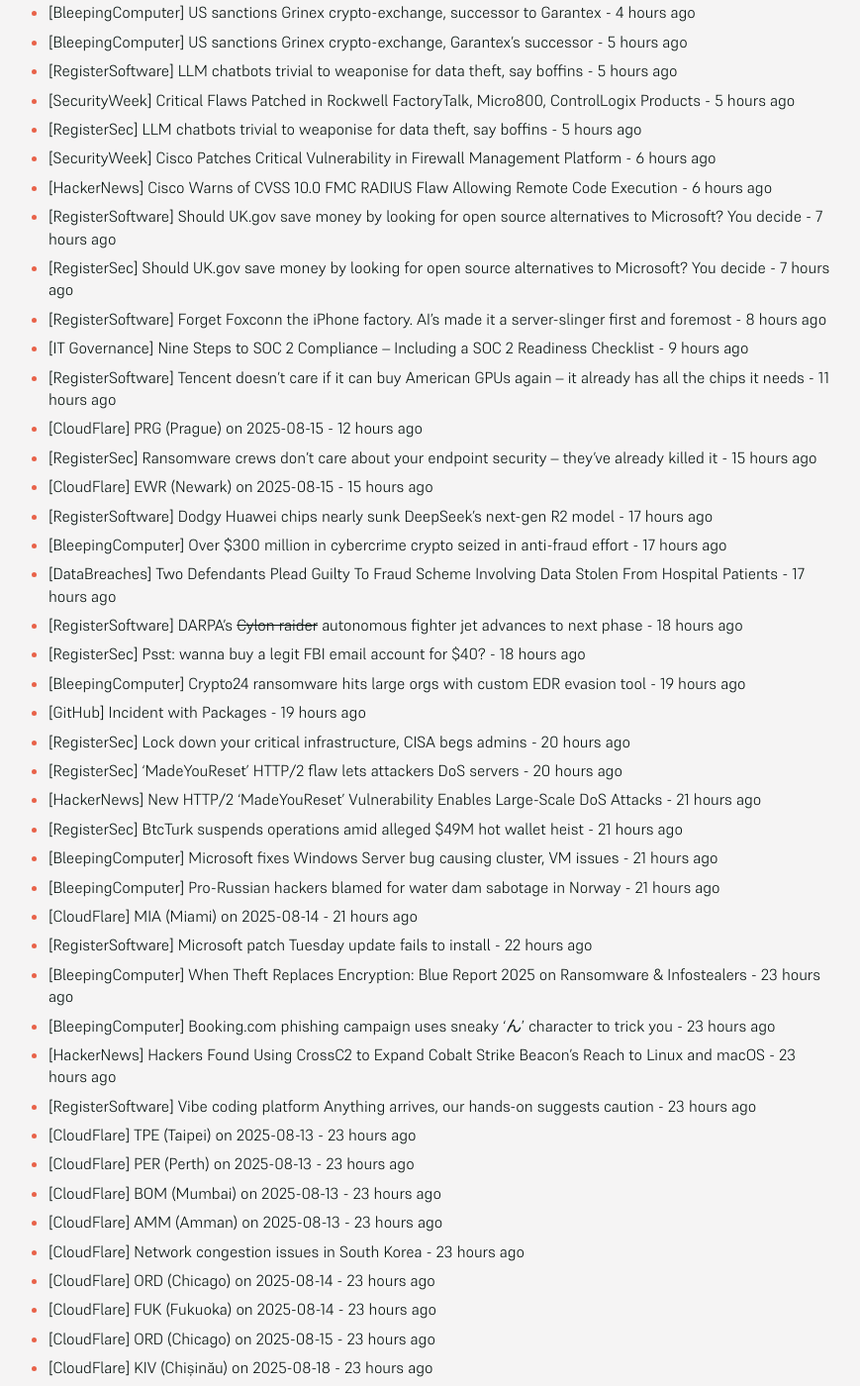
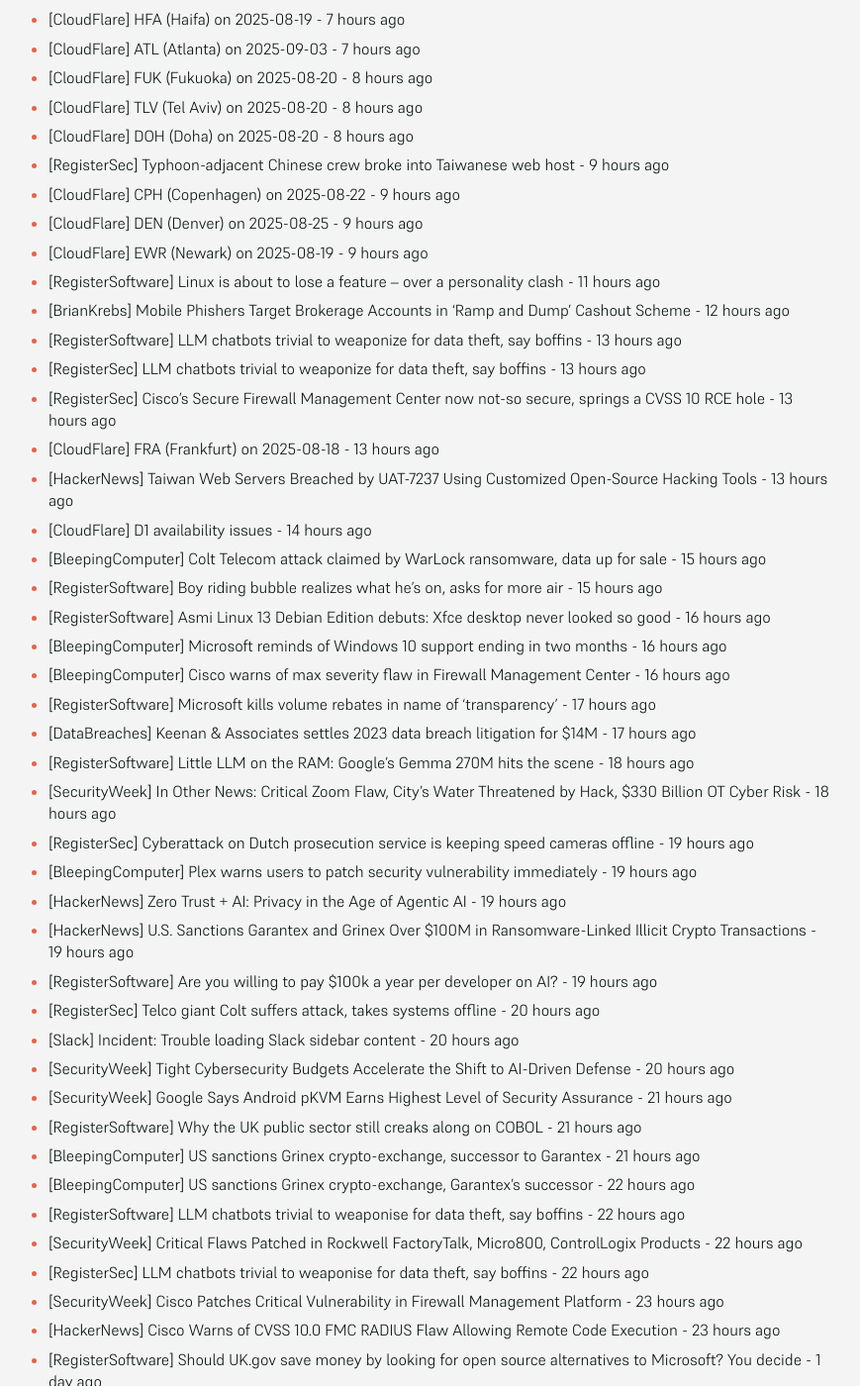
Before and after one commit to SecOpsNews/news, a Jekyll site: the page built from index.md, in a window 1280 px wide and 1400 px high, scrolled down 729 px. Shown: the whole window at 99% size, without its empty margins (215-1084 px from the left). Built offline with Jekyll 4.4.1, drawn with Linux system fonts in a browser that asks for light colours; some of the changed text lies outside the part shown.

Commit message:
New Feed

```diff
--- a/index.md
+++ b/index.md
@@ -9,78 +9,115 @@ description: Latest Updates
 
 <!-- SecOps start -->
 
-- [RegisterSoftware] Microsoft kills volume rebates in name of 'transparency' - 26 minutes ago
-- [DataBreaches] Keenan & Associates settles 2023 data breach litigation for $14M - 53 minutes ago
-- [RegisterSoftware] Little LLM on the RAM: Google's Gemma 270M hits the scene - 1 hour ago
-- [SecurityWeek] In Other News: Critical Zoom Flaw, City’s Water Threatened by Hack, $330 Billion OT Cyber Risk - 1 hour ago
-- [RegisterSec] Cyberattack on Dutch prosecution service is keeping speed cameras offline - 2 hours ago
-- [BleepingComputer] Plex warns users to patch security vulnerability immediately - 2 hours ago
-- [HackerNews] Zero Trust + AI: Privacy in the Age of Agentic AI - 2 hours ago
-- [HackerNews] U.S. Sanctions Garantex and Grinex Over $100M in Ransomware-Linked Illicit Crypto Transactions - 2 hours ago
-- [RegisterSoftware] Are you willing to pay $100k a year per developer on AI? - 2 hours ago
-- [RegisterSec] Telco giant Colt suffers attack, takes systems offline - 3 hours ago
-- [Slack] Incident: Trouble loading Slack sidebar content - 3 hours ago
-- [SecurityWeek] Tight Cybersecurity Budgets Accelerate the Shift to AI-Driven Defense - 3 hours ago
-- [SecurityWeek] Google Says Android pKVM Earns Highest Level of Security Assurance - 4 hours ago
-- [RegisterSoftware] Why the UK public sector still creaks along on COBOL - 4 hours ago
-- [BleepingComputer] US sanctions Grinex crypto-exchange, successor to Garantex - 4 hours ago
-- [BleepingComputer] US sanctions Grinex crypto-exchange, Garantex’s successor - 5 hours ago
-- [RegisterSoftware] LLM chatbots trivial to weaponise for data theft, say boffins - 5 hours ago
-- [SecurityWeek] Critical Flaws Patched in Rockwell FactoryTalk, Micro800, ControlLogix Products - 5 hours ago
-- [RegisterSec] LLM chatbots trivial to weaponise for data theft, say boffins - 5 hours ago
-- [SecurityWeek] Cisco Patches Critical Vulnerability in Firewall Management Platform - 6 hours ago
-- [HackerNews] Cisco Warns of CVSS 10.0 FMC RADIUS Flaw Allowing Remote Code Execution - 6 hours ago
-- [RegisterSoftware] Should UK.gov save money by looking for open source alternatives to Microsoft? You decide - 7 hours ago
-- [RegisterSec] Should UK.gov save money by looking for open source alternatives to Microsoft? You decide - 7 hours ago
-- [RegisterSoftware] Forget Foxconn the iPhone factory. AI’s made it a server-slinger first and foremost - 8 hours ago
-- [IT Governance] Nine Steps to SOC 2 Compliance – Including a SOC 2 Readiness Checklist - 9 hours ago
-- [RegisterSoftware] Tencent doesn’t care if it can buy American GPUs again – it already has all the chips it needs - 11 hours ago
-- [CloudFlare] PRG (Prague) on 2025-08-15 - 12 hours ago
-- [RegisterSec] Ransomware crews don't care about your endpoint security – they've already killed it - 15 hours ago
-- [CloudFlare] EWR (Newark) on 2025-08-15 - 15 hours ago
-- [RegisterSoftware] Dodgy Huawei chips nearly sunk DeepSeek's next-gen R2 model - 17 hours ago
-- [BleepingComputer] Over $300 million in cybercrime crypto seized in anti-fraud effort - 17 hours ago
-- [DataBreaches] Two Defendants Plead Guilty To Fraud Scheme Involving Data Stolen From Hospital Patients - 17 hours ago
-- [RegisterSoftware] DARPA’s <s>Cylon raider</s> autonomous fighter jet advances to next phase - 18 hours ago
-- [RegisterSec] Psst: wanna buy a legit FBI email account for $40? - 18 hours ago
-- [BleepingComputer] Crypto24 ransomware hits large orgs with custom EDR evasion tool - 19 hours ago
-- [GitHub] Incident with Packages - 19 hours ago
-- [RegisterSec] Lock down your critical infrastructure, CISA begs admins - 20 hours ago
-- [RegisterSec] 'MadeYouReset' HTTP/2 flaw lets attackers DoS servers - 20 hours ago
-- [HackerNews] New HTTP/2 'MadeYouReset' Vulnerability Enables Large-Scale DoS Attacks - 21 hours ago
-- [RegisterSec] BtcTurk suspends operations amid alleged $49M hot wallet heist - 21 hours ago
-- [BleepingComputer] Microsoft fixes Windows Server bug causing cluster, VM issues - 21 hours ago
-- [BleepingComputer] Pro-Russian hackers blamed for water dam sabotage in Norway - 21 hours ago
-- [CloudFlare] MIA (Miami) on 2025-08-14 - 21 hours ago
-- [RegisterSoftware] Microsoft patch Tuesday update fails to install - 22 hours ago
-- [BleepingComputer] When Theft Replaces Encryption: Blue Report 2025 on Ransomware & Infostealers - 23 hours ago
-- [BleepingComputer] Booking.com phishing campaign uses sneaky 'ん' character to trick you - 23 hours ago
-- [HackerNews] Hackers Found Using CrossC2 to Expand Cobalt Strike Beacon’s Reach to Linux and macOS - 23 hours ago
-- [RegisterSoftware] Vibe coding platform Anything arrives, our hands-on suggests caution - 23 hours ago
-- [CloudFlare] TPE (Taipei) on 2025-08-13 - 23 hours ago
-- [CloudFlare] PER (Perth) on 2025-08-13 - 23 hours ago
-- [CloudFlare] BOM (Mumbai) on 2025-08-13 - 23 hours ago
-- [CloudFlare] AMM (Amman) on 2025-08-13 - 23 hours ago
-- [CloudFlare] Network congestion issues in South Korea - 23 hours ago
-- [CloudFlare] ORD (Chicago) on 2025-08-14 - 23 hours ago
-- [CloudFlare] FUK (Fukuoka) on 2025-08-14 - 23 hours ago
-- [CloudFlare] ORD (Chicago) on 2025-08-15 - 23 hours ago
-- [CloudFlare] KIV (Chișinău) on 2025-08-18 - 23 hours ago
-- [CloudFlare] EVN (Yerevan) on 2025-08-18 - 23 hours ago
-- [CloudFlare] LLK (Astara) on 2025-08-18 - 23 hours ago
-- [CloudFlare] DOH (Doha) on 2025-08-18 - 23 hours ago
-- [CloudFlare] JED (Jeddah) on 2025-08-18 - 23 hours ago
-- [CloudFlare] AMM (Amman) on 2025-08-18 - 23 hours ago
-- [CloudFlare] DMM (Dammam) on 2025-08-18 - 23 hours ago
-- [CloudFlare] MXP (Milan) on 2025-08-19 - 23 hours ago
-- [CloudFlare] BAH (Manama) on 2025-08-19 - 23 hours ago
-- [CloudFlare] ZDM (Ramallah) on 2025-08-19 - 23 hours ago
-- [CloudFlare] TLV (Tel Aviv) on 2025-08-19 - 23 hours ago
-- [CloudFlare] HFA (Haifa) on 2025-08-19 - 23 hours ago
-- [CloudFlare] FUK (Fukuoka) on 2025-08-20 - 23 hours ago
-- [CloudFlare] TLV (Tel Aviv) on 2025-08-20 - 23 hours ago
-- [CloudFlare] DOH (Doha) on 2025-08-20 - 23 hours ago
-- [CloudFlare] CPH (Copenhagen) on 2025-08-22 - 23 hours ago
+- [HackerNews] Russian Group EncryptHub Exploits MSC EvilTwin Vulnerability to Deploy Fickle Stealer Malware - 46 minutes ago
+- [CloudFlare] ORD (Chicago) on 2025-08-15 - 3 hours ago
+- [CloudFlare] KIV (Chișinău) on 2025-08-18 - 3 hours ago
+- [CloudFlare] EVN (Yerevan) on 2025-08-18 - 3 hours ago
+- [CloudFlare] LLK (Astara) on 2025-08-18 - 4 hours ago
+- [CloudFlare] DOH (Doha) on 2025-08-18 - 4 hours ago
+- [CloudFlare] JED (Jeddah) on 2025-08-18 - 4 hours ago
+- [RegisterSoftware] Codeberg beset by AI bots that now bypass Anubis tarpit - 5 hours ago
+- [CloudFlare] AMM (Amman) on 2025-08-18 - 5 hours ago
+- [CloudFlare] DMM (Dammam) on 2025-08-18 - 5 hours ago
+- [CloudFlare] FRA (Frankfurt) on 2025-08-19 - 5 hours ago
+- [CloudFlare] MXP (Milan) on 2025-08-19 - 7 hours ago
+- [CloudFlare] BAH (Manama) on 2025-08-19 - 7 hours ago
+- [CloudFlare] ZDM (Ramallah) on 2025-08-19 - 7 hours ago
+- [CloudFlare] TLV (Tel Aviv) on 2025-08-19 - 7 hours ago
+- [CloudFlare] HFA (Haifa) on 2025-08-19 - 7 hours ago
+- [CloudFlare] ATL (Atlanta) on 2025-09-03 - 7 hours ago
+- [CloudFlare] FUK (Fukuoka) on 2025-08-20 - 8 hours ago
+- [CloudFlare] TLV (Tel Aviv) on 2025-08-20 - 8 hours ago
+- [CloudFlare] DOH (Doha) on 2025-08-20 - 8 hours ago
+- [RegisterSec] Typhoon-adjacent Chinese crew broke into Taiwanese web host - 9 hours ago
+- [CloudFlare] CPH (Copenhagen) on 2025-08-22 - 9 hours ago
+- [CloudFlare] DEN (Denver) on 2025-08-25 - 9 hours ago
+- [CloudFlare] EWR (Newark) on 2025-08-19 - 9 hours ago
+- [RegisterSoftware] Linux is about to lose a feature – over a personality clash - 11 hours ago
+- [BrianKrebs] Mobile Phishers Target Brokerage Accounts in ‘Ramp and Dump’ Cashout Scheme - 12 hours ago
+- [RegisterSoftware] LLM chatbots trivial to weaponize for data theft, say boffins - 13 hours ago
+- [RegisterSec] LLM chatbots trivial to weaponize for data theft, say boffins - 13 hours ago
+- [RegisterSec] Cisco's Secure Firewall Management Center now not-so secure, springs a CVSS 10 RCE hole - 13 hours ago
+- [CloudFlare] FRA (Frankfurt) on 2025-08-18 - 13 hours ago
+- [HackerNews] Taiwan Web Servers Breached by UAT-7237 Using Customized Open-Source Hacking Tools - 13 hours ago
+- [CloudFlare] D1 availability issues - 14 hours ago
+- [BleepingComputer] Colt Telecom attack claimed by WarLock ransomware, data up for sale - 15 hours ago
+- [RegisterSoftware] Boy riding bubble realizes what he's on, asks for more air - 15 hours ago
+- [RegisterSoftware] Asmi Linux 13 Debian Edition debuts: Xfce desktop never looked so good - 16 hours ago
+- [BleepingComputer] Microsoft reminds of Windows 10 support ending in two months - 16 hours ago
+- [BleepingComputer] Cisco warns of max severity flaw in Firewall Management Center - 16 hours ago
+- [RegisterSoftware] Microsoft kills volume rebates in name of 'transparency' - 17 hours ago
+- [DataBreaches] Keenan & Associates settles 2023 data breach litigation for $14M - 17 hours ago
+- [RegisterSoftware] Little LLM on the RAM: Google's Gemma 270M hits the scene - 18 hours ago
+- [SecurityWeek] In Other News: Critical Zoom Flaw, City’s Water Threatened by Hack, $330 Billion OT Cyber Risk - 18 hours ago
+- [RegisterSec] Cyberattack on Dutch prosecution service is keeping speed cameras offline - 19 hours ago
+- [BleepingComputer] Plex warns users to patch security vulnerability immediately - 19 hours ago
+- [HackerNews] Zero Trust + AI: Privacy in the Age of Agentic AI - 19 hours ago
+- [HackerNews] U.S. Sanctions Garantex and Grinex Over $100M in Ransomware-Linked Illicit Crypto Transactions - 19 hours ago
+- [RegisterSoftware] Are you willing to pay $100k a year per developer on AI? - 19 hours ago
+- [RegisterSec] Telco giant Colt suffers attack, takes systems offline - 20 hours ago
+- [Slack] Incident: Trouble loading Slack sidebar content - 20 hours ago
+- [SecurityWeek] Tight Cybersecurity Budgets Accelerate the Shift to AI-Driven Defense - 20 hours ago
+- [SecurityWeek] Google Says Android pKVM Earns Highest Level of Security Assurance - 21 hours ago
+- [RegisterSoftware] Why the UK public sector still creaks along on COBOL - 21 hours ago
+- [BleepingComputer] US sanctions Grinex crypto-exchange, successor to Garantex - 21 hours ago
+- [BleepingComputer] US sanctions Grinex crypto-exchange, Garantex’s successor - 22 hours ago
+- [RegisterSoftware] LLM chatbots trivial to weaponise for data theft, say boffins - 22 hours ago
+- [SecurityWeek] Critical Flaws Patched in Rockwell FactoryTalk, Micro800, ControlLogix Products - 22 hours ago
+- [RegisterSec] LLM chatbots trivial to weaponise for data theft, say boffins - 22 hours ago
+- [SecurityWeek] Cisco Patches Critical Vulnerability in Firewall Management Platform - 23 hours ago
+- [HackerNews] Cisco Warns of CVSS 10.0 FMC RADIUS Flaw Allowing Remote Code Execution - 23 hours ago
+- [RegisterSoftware] Should UK.gov save money by looking for open source alternatives to Microsoft? You decide - 1 day ago
+- [RegisterSec] Should UK.gov save money by looking for open source alternatives to Microsoft? You decide - 1 day ago
+- [RegisterSoftware] Forget Foxconn the iPhone factory. AI’s made it a server-slinger first and foremost - 1 day ago
+- [IT Governance] Nine Steps to SOC 2 Compliance – Including a SOC 2 Readiness Checklist - 1 day ago
+- [RegisterSoftware] Tencent doesn’t care if it can buy American GPUs again – it already has all the chips it needs - 1 day ago
+- [CloudFlare] PRG (Prague) on 2025-08-15 - 1 day ago
+- [RegisterSec] Ransomware crews don't care about your endpoint security – they've already killed it - 1 day ago
+- [CloudFlare] EWR (Newark) on 2025-08-15 - 1 day ago
+- [RegisterSoftware] Dodgy Huawei chips nearly sunk DeepSeek's next-gen R2 model - 1 day ago
+- [BleepingComputer] Over $300 million in cybercrime crypto seized in anti-fraud effort - 1 day ago
+- [DataBreaches] Two Defendants Plead Guilty To Fraud Scheme Involving Data Stolen From Hospital Patients - 1 day ago
+- [RegisterSoftware] DARPA’s <s>Cylon raider</s> autonomous fighter jet advances to next phase - 1 day ago
+- [RegisterSec] Psst: wanna buy a legit FBI email account for $40? - 1 day ago
+- [BleepingComputer] Crypto24 ransomware hits large orgs with custom EDR evasion tool - 1 day ago
+- [GitHub] Incident with Packages - 1 day ago
+- [RegisterSec] Lock down your critical infrastructure, CISA begs admins - 1 day ago
+- [RegisterSec] 'MadeYouReset' HTTP/2 flaw lets attackers DoS servers - 1 day ago
+- [HackerNews] New HTTP/2 'MadeYouReset' Vulnerability Enables Large-Scale DoS Attacks - 1 day ago
+- [RegisterSec] BtcTurk suspends operations amid alleged $49M hot wallet heist - 1 day ago
+- [BleepingComputer] Microsoft fixes Windows Server bug causing cluster, VM issues - 1 day ago
+- [BleepingComputer] Pro-Russian hackers blamed for water dam sabotage in Norway - 1 day ago
+- [CloudFlare] MIA (Miami) on 2025-08-14 - 1 day ago
+- [RegisterSoftware] Microsoft patch Tuesday update fails to install - 1 day ago
+- [BleepingComputer] When Theft Replaces Encryption: Blue Report 2025 on Ransomware & Infostealers - 1 day ago
+- [BleepingComputer] Booking.com phishing campaign uses sneaky 'ん' character to trick you - 1 day ago
+- [HackerNews] Hackers Found Using CrossC2 to Expand Cobalt Strike Beacon’s Reach to Linux and macOS - 1 day ago
+- [RegisterSoftware] Vibe coding platform Anything arrives, our hands-on suggests caution - 1 day ago
+- [CloudFlare] TPE (Taipei) on 2025-08-13 - 1 day ago
+- [CloudFlare] PER (Perth) on 2025-08-13 - 1 day ago
+- [CloudFlare] BOM (Mumbai) on 2025-08-13 - 1 day ago
+- [CloudFlare] AMM (Amman) on 2025-08-13 - 1 day ago
+- [CloudFlare] Network congestion issues in South Korea - 1 day ago
+- [CloudFlare] ORD (Chicago) on 2025-08-14 - 1 day ago
+- [CloudFlare] FUK (Fukuoka) on 2025-08-14 - 1 day ago
+- [CloudFlare] ORD (Chicago) on 2025-08-15 - 1 day ago
+- [CloudFlare] KIV (Chișinău) on 2025-08-18 - 1 day ago
+- [CloudFlare] EVN (Yerevan) on 2025-08-18 - 1 day ago
+- [CloudFlare] LLK (Astara) on 2025-08-18 - 1 day ago
+- [CloudFlare] DOH (Doha) on 2025-08-18 - 1 day ago
+- [CloudFlare] JED (Jeddah) on 2025-08-18 - 1 day ago
+- [CloudFlare] AMM (Amman) on 2025-08-18 - 1 day ago
+- [CloudFlare] DMM (Dammam) on 2025-08-18 - 1 day ago
+- [CloudFlare] MXP (Milan) on 2025-08-19 - 1 day ago
+- [CloudFlare] BAH (Manama) on 2025-08-19 - 1 day ago
+- [CloudFlare] ZDM (Ramallah) on 2025-08-19 - 1 day ago
+- [CloudFlare] TLV (Tel Aviv) on 2025-08-19 - 1 day ago
+- [CloudFlare] HFA (Haifa) on 2025-08-19 - 1 day ago
+- [CloudFlare] FUK (Fukuoka) on 2025-08-20 - 1 day ago
+- [CloudFlare] TLV (Tel Aviv) on 2025-08-20 - 1 day ago
+- [CloudFlare] DOH (Doha) on 2025-08-20 - 1 day ago
+- [CloudFlare] CPH (Copenhagen) on 2025-08-22 - 1 day ago
 - [SecurityWeek] Vulnerabilities in Xerox Print Orchestration Product Allow Remote Code Execution - 1 day ago
 - [BleepingComputer] Canada’s House of Commons investigating data breach after cyberattack - 1 day ago
 - [RegisterSec] Law and water: Russia blamed for US court system break-in and Norwegian dam drama - 1 day ago
@@ -107,52 +144,10 @@ description: Latest Updates
 - [BleepingComputer] Microsoft fixes Windows 11 24H2 updates failing with 0x80240069 error - 1 day ago
 - [RegisterSec] The £9 billion question: To Microsoft or not to Microsoft? - 1 day ago
 - [RegisterSoftware] The £9 billion question: To Microsoft or not to Microsoft? - 1 day ago
-- [RegisterSoftware] Back to being FOSS, Redis delivers a new, faster version - 1 day ago
-- [CloudFlare] TPE (Taipei) on 2025-08-13 - 1 day ago
-- [RegisterSoftware] Desktop-as-a-service now often cheaper to run than laptops - even after thin client costs - 1 day ago
-- [CloudFlare] FUK (Fukuoka) on 2025-08-20 - 1 day ago
-- [GitHub] Incident with Actions - 1 day ago
-- [CloudFlare] EVN (Yerevan) on 2025-08-18 - 1 day ago
-- [CloudFlare] DOH (Doha) on 2025-08-18 - 1 day ago
-- [HackerNews] CISA Adds Two N-able N-central Flaws to Known Exploited Vulnerabilities Catalog - 1 day ago
-- [CloudFlare] JED (Jeddah) on 2025-08-18 - 1 day ago
-- [CloudFlare] BAH (Manama) on 2025-08-19 - 1 day ago
-- [SecurityWeek] Norwegian Police Say Pro-Russian Hackers Were Likely Behind Suspected Sabotage at a Dam - 1 day ago
-- [CloudFlare] HFA (Haifa) on 2025-08-19 - 1 day ago
-- [BleepingComputer] Google Gemini's Deep Research is finally coming to API - 1 day ago
-- [CloudFlare] MXP (Milan) on 2025-08-19 - 1 day ago
-- [GrahamCluley] Smashing Security podcast #430: Poisoned Calendar invites, ChatGPT, and Bromide - 1 day ago
-- [RegisterSoftware] Doctors get dopey if they rely too much on AI, study suggests - 1 day ago
-- [BleepingComputer] OpenAI relaxes GPT-5 rate limit, promises to improve the personality - 1 day ago
-- [TroyHunt] That 16 Billion Password Story (AKA "Data Troll") - 1 day ago
-- [BleepingComputer] Fortinet warns of FortiSIEM pre-auth RCE flaw with exploit in the wild - 1 day ago
-- [CloudFlare] ORD (Chicago) on 2025-08-13 - 1 day ago
-- [RegisterSoftware] Claude Code's copious coddling confounds cross customers - 1 day ago
-- [CloudFlare] ORD (Chicago) on 2025-08-14 - 1 day ago
-- [BleepingComputer] Windows 11 24H2 updates failing again with 0x80240069 errors - 1 day ago
-- [HIBP] Data Troll Stealer Logs - 109,532,219 breached accounts - 1 day ago
-- [BleepingComputer] New downgrade attack can bypass FIDO auth in Microsoft Entra ID - 1 day ago
-- [RegisterSec] Fortinet discloses critical bug with working exploit code amid surge in brute-force attempts - 1 day ago
-- [AWS] Service is operating normally: [RESOLVED] Increased error rates and increased latencies - 1 day ago
-- [AWS] Service is operating normally: [RESOLVED] Increased error rates and increased latencies - 1 day ago
-- [RegisterSoftware] OpenAI's GPT-5 looks less like AI evolution and more like cost cutting - 1 day ago
-- [AWS] Service impact: Increased error rates and increased latencies - 1 day ago
-- [AWS] Service impact: Increased error rates and increased latencies - 1 day ago
-- [RegisterSoftware] Latest Windows patches cause false alarm error to appear in event viewer - 1 day ago
-- [HackerNews] New PS1Bot Malware Campaign Uses Malvertising to Deploy Multi-Stage In-Memory Attacks - 1 day ago
-- [BleepingComputer] Pennsylvania attorney general's email, site down after cyberattack - 1 day ago
-- [BleepingComputer] Spike in Fortinet VPN brute-force attacks raises zero-day concerns - 1 day ago
-- [RegisterSoftware] GPT-5 is going so well for OpenAI that there's now a 'show additional models' switch - 1 day ago
-- [RegisterSec] Crooks can't let go: Active attacks target Office vuln patched 8 years ago - 1 day ago
-- [RegisterSoftware] CoreWeave CFO: $25B raised in debt and equity in 18 months - 1 day ago
-- [RegisterSoftware] CoreWeave CFO: $25BN raised in debt and equity in 18 months - 1 day ago
-- [GrahamCluley] The MedusaLocker ransomware gang is hiring penetration testers - 1 day ago
-- [HackerNews] Zoom and Xerox Release Critical Security Updates Fixing Privilege Escalation and RCE Flaws - 1 day ago
-- [BleepingComputer] Microsoft removes PowerShell 2.0 from Windows 11, Windows Server - 2 days ago
-- [RegisterSoftware] AI model 'personalities' shape the quality of generated code - 2 days ago
-- [CloudFlare] AMM (Amman) on 2025-08-18 - 2 days ago
-- [RegisterSoftware] Box's AI agents set to help US government agencies - 2 days ago
-- [CloudFlare] Network congestion issues in South Korea - 2 days ago
+- [RegisterSoftware] Back to being FOSS, Redis delivers a new, faster version - 2 days ago
+- [CloudFlare] TPE (Taipei) on 2025-08-13 - 2 days ago
+- [RegisterSoftware] Desktop-as-a-service now often cheaper to run than laptops - even after thin client costs - 2 days ago
+- [CloudFlare] FUK (Fukuoka) on 2025-08-20 - 2 days ago
 - [DataBreaches] Russian-linked hackers appear to have launched a crippling cyberattack on Western New Mexico University - 3 months ago
 - [DataBreaches] SK Telecom vows to take full responsibility for damage from recent data leak - 3 months ago
 - [HackerNews] Storm-1977 Hits Education Clouds with AzureChecker, Deploys 200+ Crypto Mining Containers - 3 months ago
```
